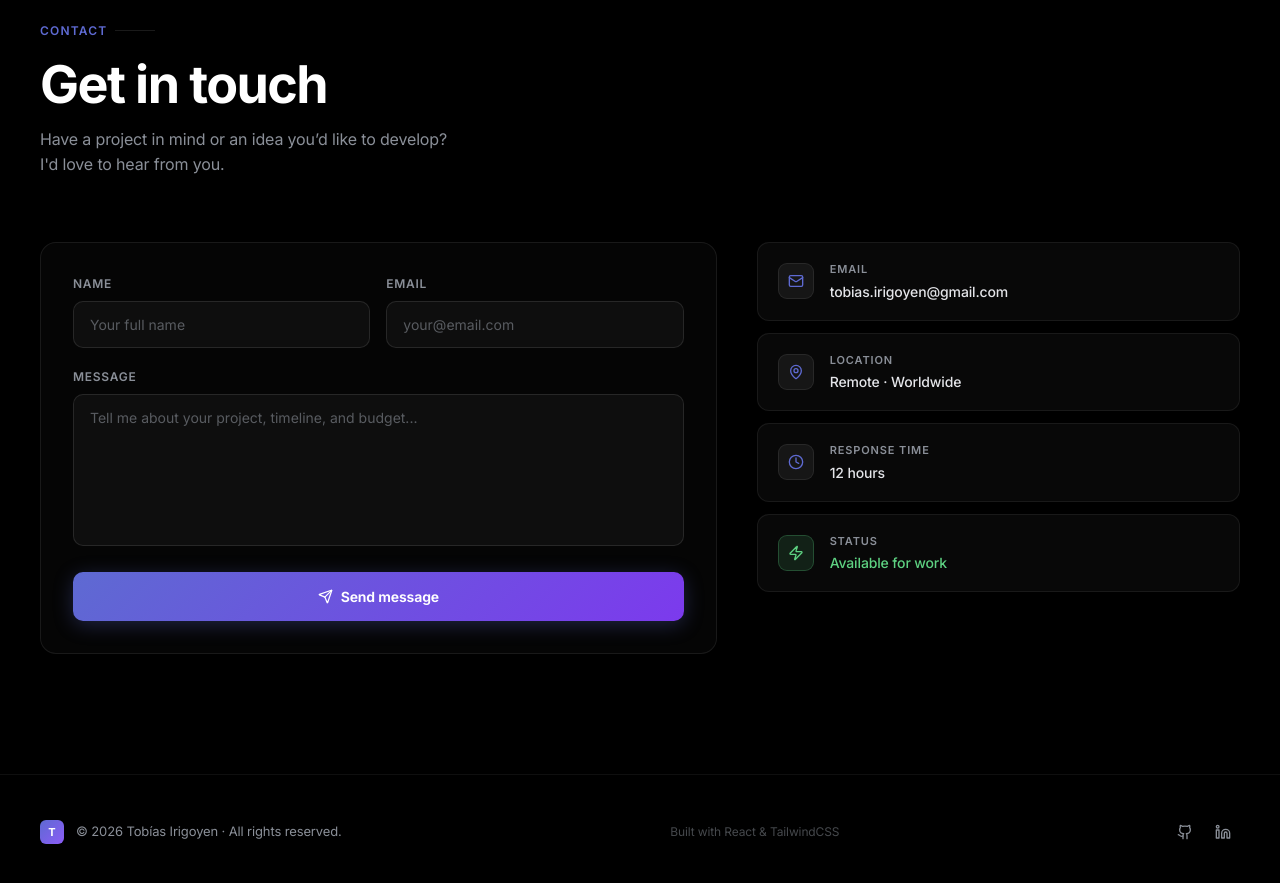
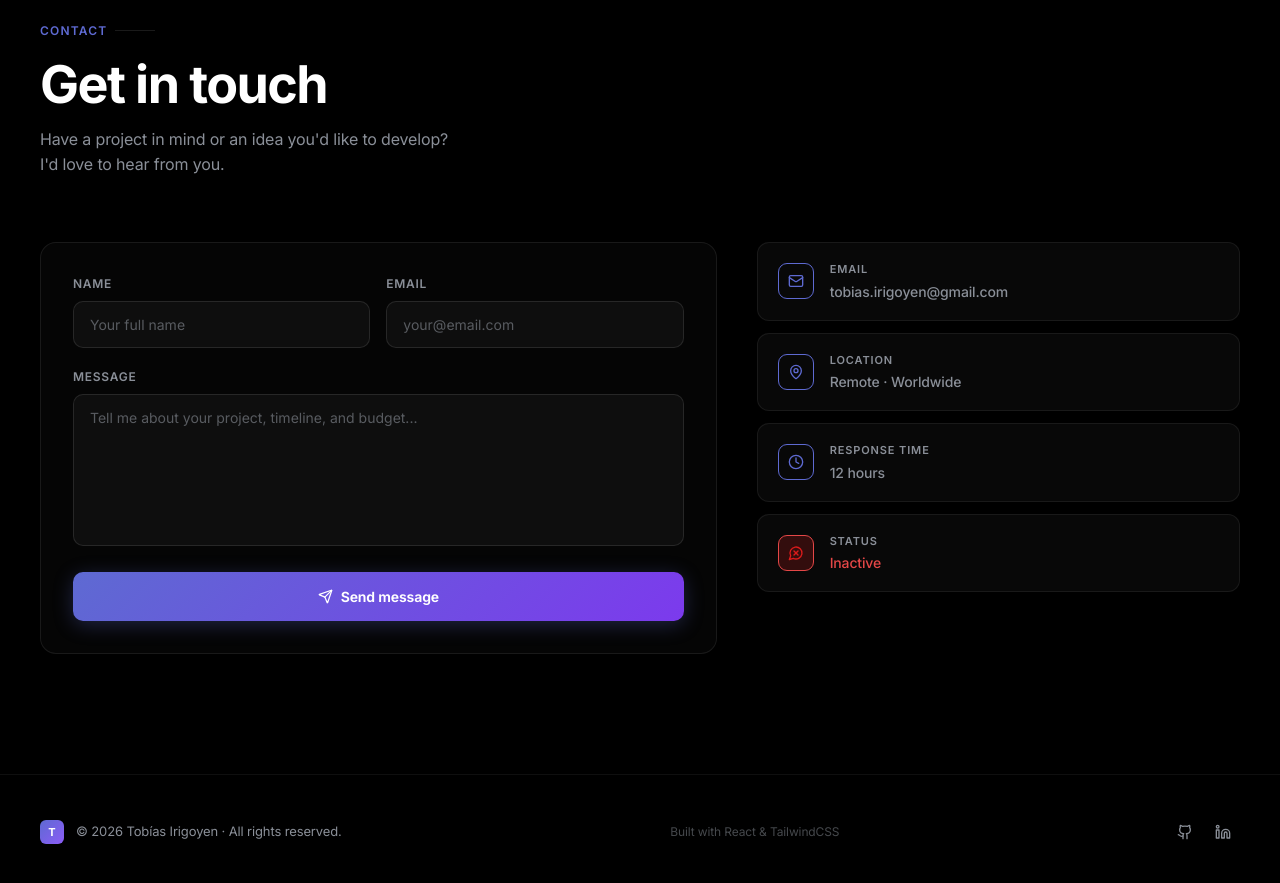
Before and after one commit to tobias-irigoyen/portfolio-react, a React (Vite) app: page / in a window 1280 px wide. Shown: the part 5700-6583 px from the top of the page. Built offline with nearby package versions, Linux system fonts and the light colour scheme.

Commit message:
(contact): add a function that set active/inactive status on the contact form

```diff
--- a/app/components/Contact.tsx
+++ b/app/components/Contact.tsx
@@ -1,6 +1,6 @@
-import React, { useState } from 'react';
+import React, { useState, useEffect } from 'react';
 import { motion } from 'motion/react';
-import { Mail, MapPin, Clock, Zap, Send, CheckCircle } from 'lucide-react';
+import { Mail, MapPin, Clock, Zap, Send, CheckCircle, MessageCircleX } from 'lucide-react';
 import { useApp } from '../context/AppContext';
 import { translations } from '../data/translations';
 import emailjs from '@emailjs/browser';
@@ -11,6 +11,17 @@ export function Contact() {
   const [form, setForm] = useState({ name: '', email: '', message: '' });
   const [status, setStatus] = useState<'idle' | 'sending' | 'sent'>('idle');
   const [focused, setFocused] = useState<string | null>(null);
+
+  // Function to get current status based on GMT-3 time
+  const getCurrentStatus = () => {
+    const now = new Date();
+    // Convert to GMT-3
+    const gmt3Time = new Date(now.toLocaleString("en-US", {timeZone: "America/Argentina/Buenos_Aires"}));
+    const hours = gmt3Time.getHours();
+
+    // Set status based on time: 'Inactive' after 20:00 and 'Active' before
+    return hours >= 10 ? t.inactiveStatus : t.activeStatus;
+  };
 
 
 const handleSubmit = async (e: React.FormEvent) => {
@@ -80,7 +91,7 @@ const handleSubmit = async (e: React.FormEvent) => {
     { icon: <Mail size={16} />, label: t.info.emailLabel, value: t.info.emailValue },
     { icon: <MapPin size={16} />, label: t.info.locationLabel, value: t.info.locationValue },
     { icon: <Clock size={16} />, label: t.info.responseLabel, value: t.info.responseValue },
-    { icon: <Zap size={16} />, label: t.info.statusLabel, value: t.info.statusValue, accent: true },
+    { icon: getCurrentStatus() === t.activeStatus ? <Zap size={16} /> : <MessageCircleX size={16} />, label: t.info.statusLabel, value: getCurrentStatus(), accent: true },
   ];
 
   return (
@@ -331,16 +342,12 @@ const handleSubmit = async (e: React.FormEvent) => {
                   height: '36px',
                   borderRadius: '9px',
                   flexShrink: 0,
-                  background: item.accent
-                    ? 'rgba(94,210,130,0.12)'
-                    : (isDark ? 'rgba(255,255,255,0.06)' : 'rgba(0,0,0,0.04)'),
-                  border: `1px solid ${item.accent
-                    ? 'rgba(94,210,130,0.25)'
-                    : (isDark ? 'rgba(255,255,255,0.08)' : 'rgba(0,0,0,0.08)')}`,
+                  background: (getCurrentStatus() === t.activeStatus && item.accent) ? 'rgba(20, 156, 63, .2)' : (getCurrentStatus() === t.inactiveStatus && item.accent) ? 'rgba(223, 39, 39, .2)' : 'transparent',
+                  color: (getCurrentStatus() === t.activeStatus && item.accent) ? '#5ed282' : (getCurrentStatus() === t.  inactiveStatus && item.accent) ? '#da1b1bff' : '#5e6ad2',
+                  border: (getCurrentStatus() === t.activeStatus && item.accent) ? '1px solid #5ed282' : (getCurrentStatus() === t.inactiveStatus && item.accent) ? '1px solid #e44747' : '1px solid #5e6ad2',
                   display: 'flex',
                   alignItems: 'center',
-                  justifyContent: 'center',
-                  color: item.accent ? '#5ed282' : '#5e6ad2',
+                  justifyContent: 'center'
                 }}>
                   {item.icon}
                 </div>
@@ -349,7 +356,7 @@ const handleSubmit = async (e: React.FormEvent) => {
                     fontFamily: 'Inter, sans-serif',
                     fontSize: '11px',
                     fontWeight: 600,
-                    color: isDark ? '#8a8f98' : '#9ca3af',
+                    color: isDark ? '#8a8f98' : '#606266ff',
                     letterSpacing: '0.08em',
                     textTransform: 'uppercase',
                     marginBottom: '3px',
@@ -360,7 +367,7 @@ const handleSubmit = async (e: React.FormEvent) => {
                     fontFamily: 'Inter, sans-serif',
                     fontSize: '14px',
                     fontWeight: 500,
-                    color: item.accent ? '#5ed282' : (isDark ? '#e4e5e9' : '#1f2937'),
+                    color: (getCurrentStatus() === t.activeStatus && item.accent) ? '#5ed282' : (getCurrentStatus() === t.inactiveStatus && item.accent) ? '#e44747ff' : isDark ? '#8a8f98' : '#6b6e72ff',
                     letterSpacing: '-0.01em',
                   }}>
                     {item.value}
--- a/app/data/translations.ts
+++ b/app/data/translations.ts
@@ -121,7 +121,7 @@ export const translations = {
     },
     contact: {
       title: 'Get in touch',
-      subtitle: "Have a project in mind or an idea you’d like to develop?\n\I'd love to hear from you.",
+      subtitle: "Have a project in mind or an idea you'd like to develop?\n\I'd love to hear from you.",
       name: 'Name',
       email: 'Email',
       message: 'Message',
@@ -131,6 +131,8 @@ export const translations = {
       send: 'Send message',
       sending: 'Sending...',
       sent: 'Message sent!',
+      activeStatus: 'Active',
+      inactiveStatus: 'Inactive',
       info: {
         emailLabel: 'Email',
         emailValue: 'tobias.irigoyen@gmail.com',
@@ -269,7 +271,7 @@ export const translations = {
     },
     contact: {
       title: 'Contáctame',
-      subtitle: '¿Tienes un proyecto en mente o alguna idea que quieras desarrollar?\n\Me encantaría conversar contigo.',
+      subtitle: '¿Tienes un proyecto en mente o simplemente tienes alguna duda? \nMe encantaría saber de ti.',
       name: 'Nombre',
       email: 'Correo',
       message: 'Mensaje',
@@ -279,6 +281,8 @@ export const translations = {
       send: 'Enviar mensaje',
       sending: 'Enviando...',
       sent: '¡Mensaje enviado!',
+      activeStatus: 'Activo',
+      inactiveStatus: 'Inactivo',
       info: {
         emailLabel: 'Email',
         emailValue: 'tobias.irigoyen@gmail.com',
```
